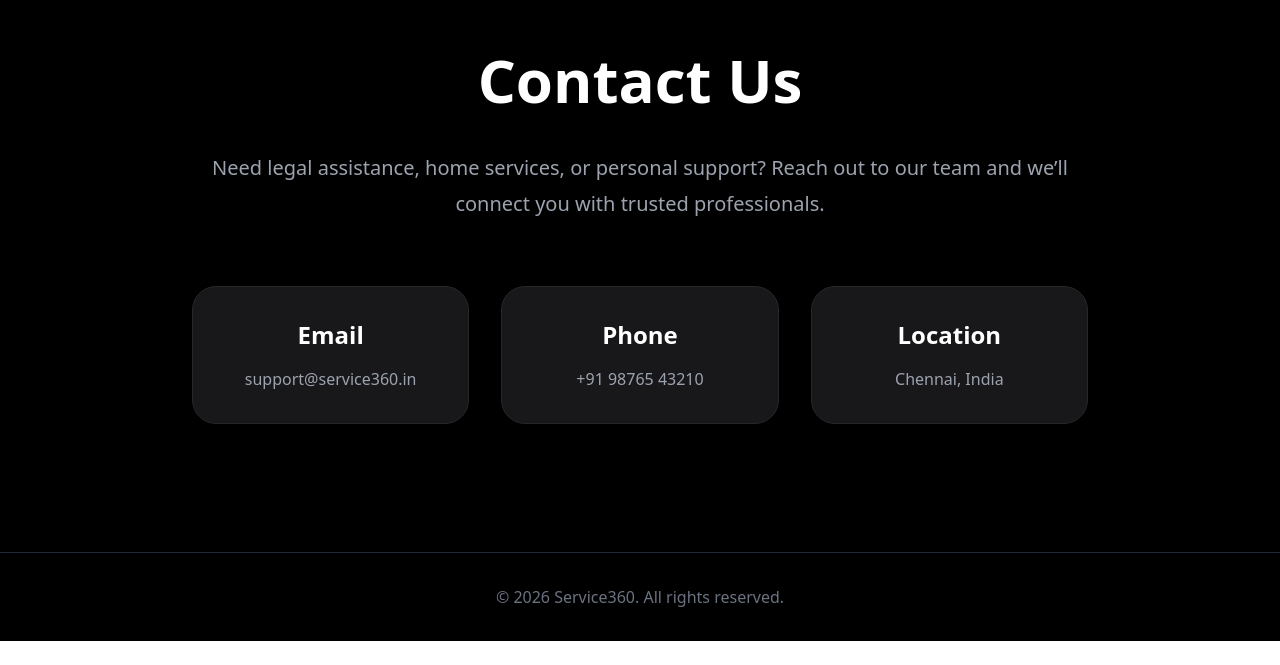
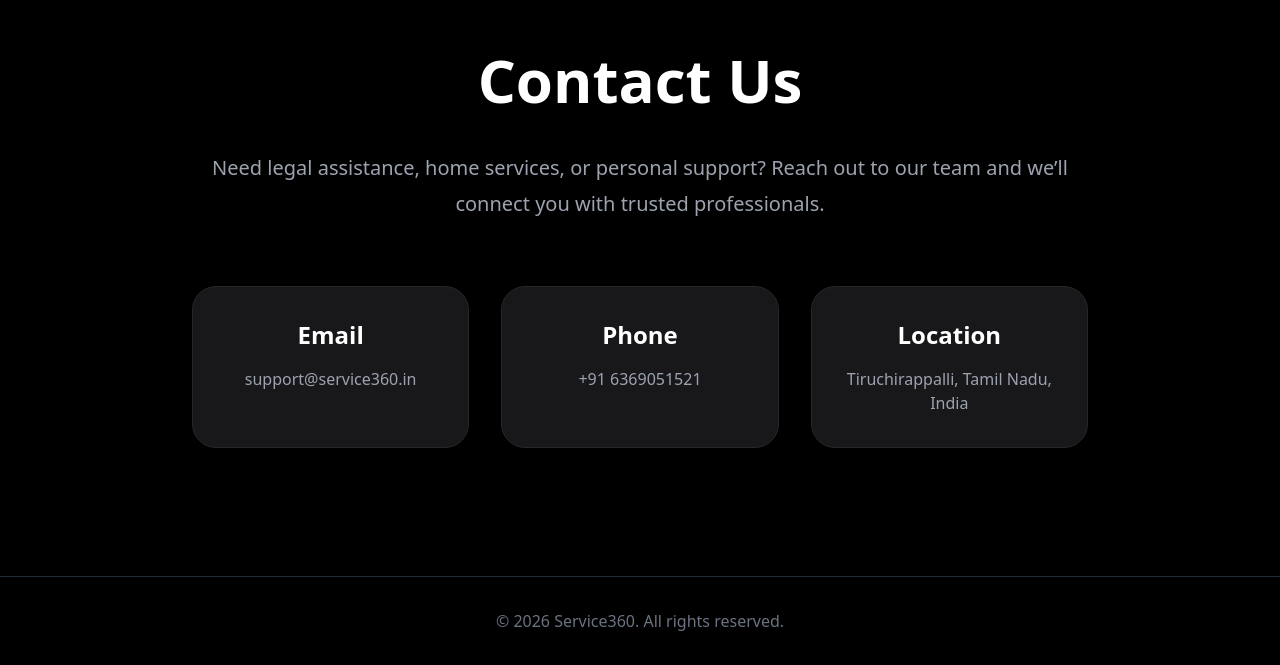
Before and after one commit to service-360/service360-website, a Next.js app: page / in a window 1280 px wide. Shown: the part 2335-3000 px from the top of the page. Before the commit the page ends 2976 px from the top, so only its background shows below. Built offline with nearby package versions, Linux system fonts and the light colour scheme.

Commit message:
Update contact details section

```diff
--- a/app/page.js
+++ b/app/page.js
@@ -175,7 +175,7 @@
         </h3>
 
         <p className="text-gray-400">
-          +91 98765 43210
+          +91 6369051521
         </p>
       </div>
 
@@ -185,7 +185,7 @@
         </h3>
 
         <p className="text-gray-400">
-          Chennai, India
+          Tiruchirappalli, Tamil Nadu, India
         </p>
       </div>
 
```
